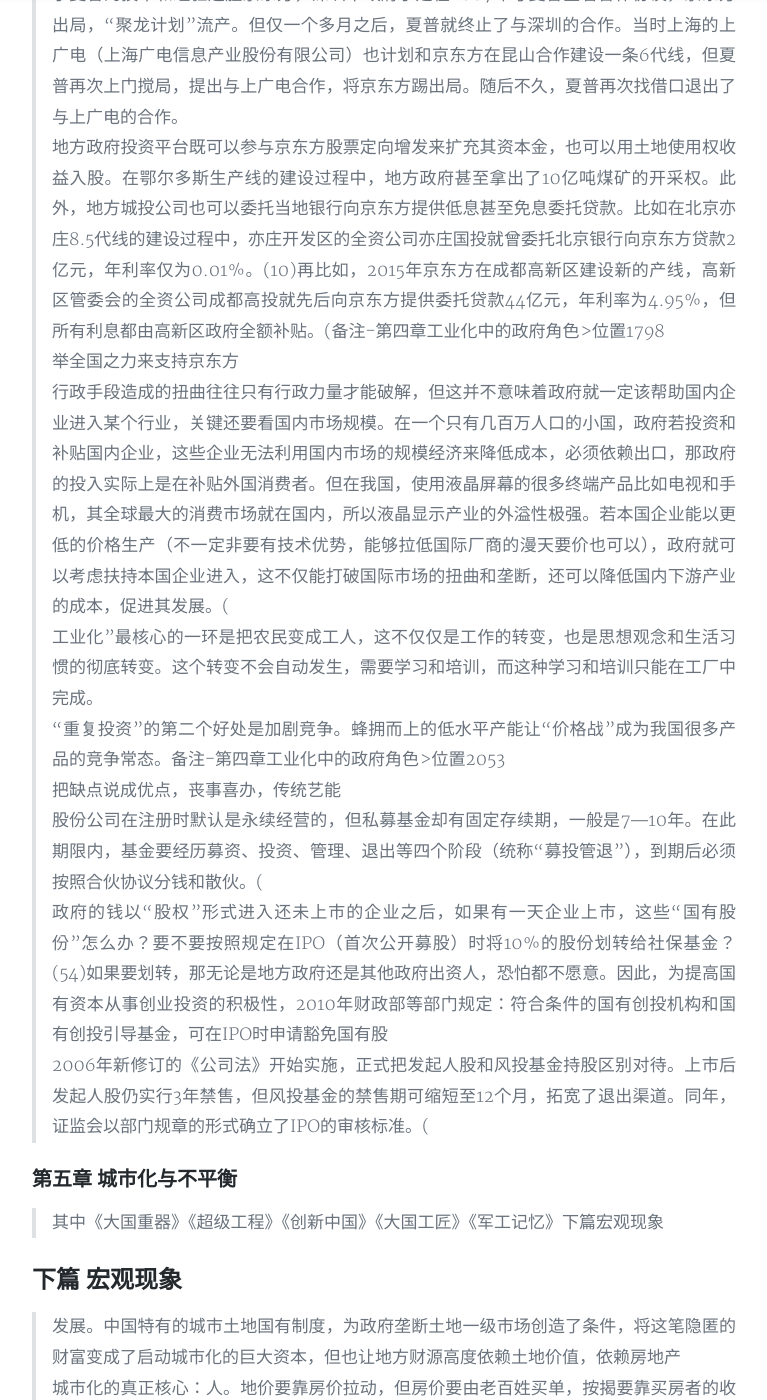
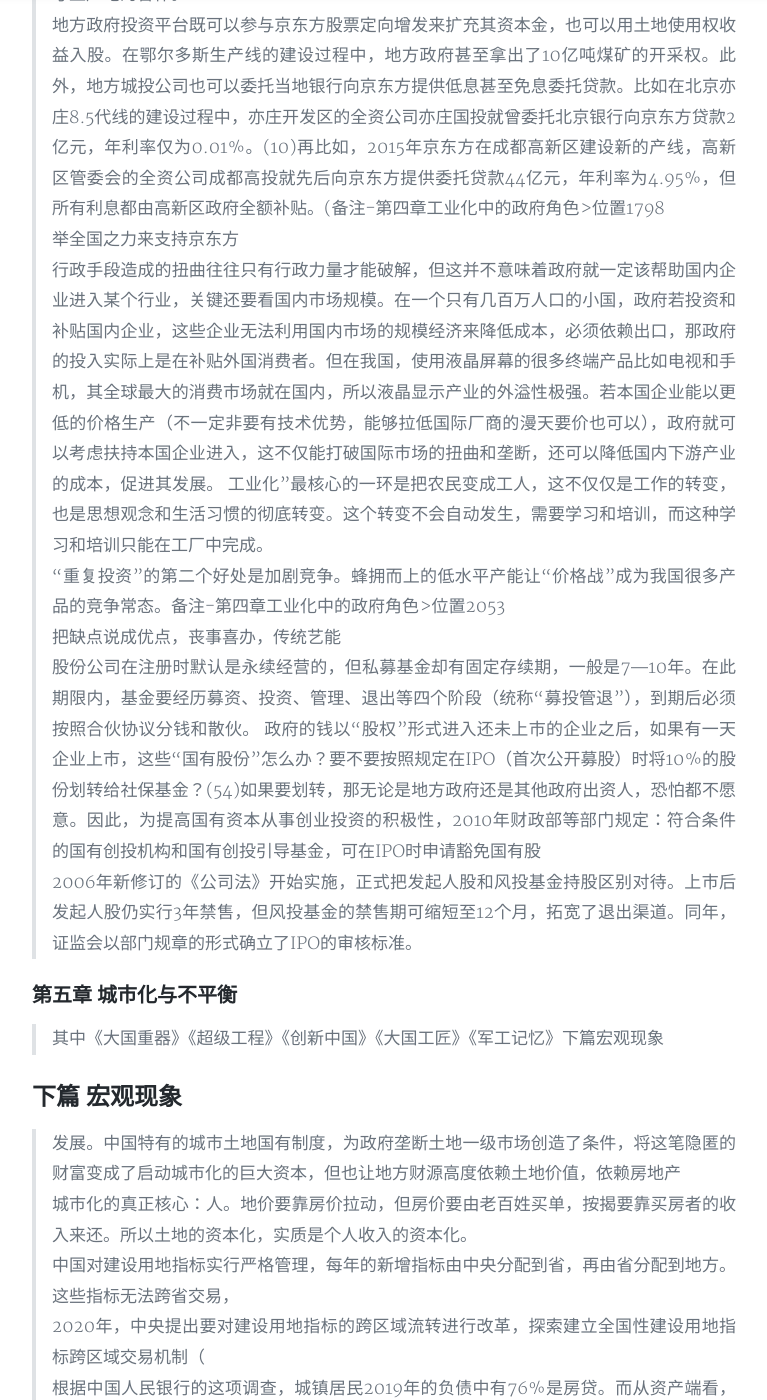
Before and after one commit to stardust1900/stardust1900.github.io, a Jekyll site: the page built from _posts/2025-01-03-notes-of-Immersed-in-the-Matter.md, in a window 1280 px wide and 1400 px high, scrolled down 4298 px. Shown: the whole window, without its empty margins (248-1015 px from the left). Built offline with Jekyll 4.4.1, drawn with Linux system fonts in a browser that asks for light colours; nearby versions of some CDN libraries; comment, search, counter and statistics services are not loaded; a style sheet for code colours, icons or effects is not loaded; some of the changed text lies outside the part shown.

Commit message:
置身事内笔记

```diff
--- a/_posts/2025-01-03-notes-of-Immersed-in-the-Matter.md
+++ b/_posts/2025-01-03-notes-of-Immersed-in-the-Matter.md
@@ -15,7 +15,7 @@
 > 在复杂的行政体系中，权力高度分散在各部门，往往没有清晰的法律界限，所以一旦涉及跨部门或跨地区事务，办起来就比较复杂，常常理不清头绪，甚至面对相互矛盾的信息。部门之间也存在互相扯皮的问题，某件事只要有一个部门反对，就不容易办成。
 > 所有规章制度都必须由人来执行和运作。同样的制度在不同的人手中，效果可能完全不同，所以无论是国家还是公司，人事制度都是组织机构的核心。我国是世界上第一个发展出完善、专业、复杂的官僚体系的国家。
 > 实际的权力运作与纸面的规章制度并不完全一致，但也绝不是任性随意的。在任何体制下，权力运作都受到两种约束：做事的能力及做事的意愿。前者取决于掌握的资源，后者取决于各方的积极性和主动性。
-> 其中《地广第十六》中就有关于国土扩张的辩论，反对方说：“秦之用兵，可谓极矣，蒙恬斥境，可谓远矣。今踰蒙恬之塞，立郡县寇虏之地，地弥远而民滋劳……张骞通殊远，纳无用，府库之藏，流于外国……”意思是边远之地物产没什么用，人也野蛮，而且那么远，制度也不容易实施，实在没必要扩张。这些话颇有道理，支持方不易反驳，于是就开始了人身攻击。(
+> 其中《地广第十六》中就有关于国土扩张的辩论，反对方说：“秦之用兵，可谓极矣，蒙恬斥境，可谓远矣。今踰蒙恬之塞，立郡县寇虏之地，地弥远而民滋劳……张骞通殊远，纳无用，府库之藏，流于外国……”意思是边远之地物产没什么用，人也野蛮，而且那么远，制度也不容易实施，实在没必要扩张。这些话颇有道理，支持方不易反驳，于是就开始了人身攻击。
 > 如果一方想做的事，另一方既有意愿也有能力做好，就叫激励相容。政府内部不仅要求上下级间激励相容，也要求工作目标和官员自身利益之间激励相容。
 > 工商工作与所在地区密不可分，但因为垂直管理，当地政府对工商系统的监督和约束都没有力度。在一系列事故尤其是2008年震动全国的“毒奶粉”事件之后，2011年中央再次改革，恢复省级以下工商部门的地方政府分级管理体制，经费和编制由地方负担，干部升迁改为地方与上级工商部门双重管理，以地方管理为主。(30)2018年机构改革后，工商局并入市场监督管理局，由地方政府分级管理。
 > 能评价和奖惩工作业绩的上级，能决定工作内容的上级，受下级工作影响最大的上级，应该尽量是同一上级。
@@ -32,7 +32,7 @@
 
 ### 第三章 政府投融资与债务
 > 一方面继续低价供应大量工业用地，招商引资；另一方面限制商住用地供给，从不断攀升的地价中赚取土地垄断收益。
-> 土地资本化的魔力，在于可以挣脱物理属性，在抽象的意义上交易承诺和希望，将过去的储蓄、现在的收入、未来的前途，统统汇聚和封存在一小片土地上，使其价值暴增。由此产生的能量不亚于科技进步，支撑起了工业化和城市化的巨大投资。经济发展的奥秘之一，正是把有形资产转变成为这种抽象资本，从而聚合跨越空间和时间的资源。(
+> 土地资本化的魔力，在于可以挣脱物理属性，在抽象的意义上交易承诺和希望，将过去的储蓄、现在的收入、未来的前途，统统汇聚和封存在一小片土地上，使其价值暴增。由此产生的能量不亚于科技进步，支撑起了工业化和城市化的巨大投资。经济发展的奥秘之一，正是把有形资产转变成为这种抽象资本，从而聚合跨越空间和时间的资源。
 > 我国政府不但拥有城市土地，也掌控着金融系统，自然会以各种方式参与实业投资，不可能置身事外。但实业投资不是买卖股票，不能随时退出，且投资过程往往不可逆：未能完成或未能正常运转的项目，前期的投入可能血本无归。所以政府一旦下场就很难抽身，常常不得不深度干预。
 > 法律规定，地方政府不能从银行贷款，2015年之前也不允许发行债券，所以政府要想借钱投资，需要成立专门的公司。(2)这类公司大都是国有独资企业，一般统称为“地方政府融资平台”。这个名称突出了其融资和负债功能，所以经济学家和财经媒体在谈及这些公司时，总是和地方债务联系在一起。但这些公司的正式名称可不是“融资平台”，而大都有“建设投资”或“投资开发”等字样，突出自身的投资功能，因此也常被统称为“城投公司”。比如芜湖建设投资有限公司（奇瑞汽车大股东）和上海城市建设投资开发总公司（即上海城投集团），都是当地国资委的全资公司。还有一些公司专门开发旅游景点，名称中一般有“旅游发展”字样，比如成都文化旅游发展集团，也是成都市政府的全资公司，
 > 开发过著名景点“宽窄巷子”。
@@ -40,7 +40,7 @@
 > 按照法律，政府不能和企业直接分享税收，但可以购买企业服务，以产业发展服务费的名义来支付约定的分成。
 > 短短三五年，地方政府就积累了天量债务。直到十年后的今天，这些债务依然没有完全化解，还存在不小的风险。
 > 有位招商业绩不错的干部分享心得：“要对招商机会有敏感度，要做一个执着的跟踪者，不能轻言放弃。要在招商中锻炼自己，做到‘铜头、铁嘴、顺风耳、橡皮腰、茶壶肚、兔子腿’。”铜头，是指敢闯、敢创造机会；铁嘴，是指能说会道，不怕磨破嘴皮；顺风耳和兔子腿，指消息灵通且行动敏捷；茶壶肚，指能喝酒、能社交。这些形容非常形象，容易理解。我当时不太懂什么是“橡皮腰”，后来听他解释：“要尊重客商，身段该软的时候要能弯得下腰，但在谈判过程中也不能随便让步，若涉及本市重要利益，该把腰挺起来的时候也要挺直了。”这些特点让我联想到了推销员。他接下来讲的话又让我想到了客服：“要关注礼仪，注重细节，做到四条。第一，要信守承诺；第二，要记得回电话，客商的电话、信息要及时回复；第三，遇到事情用最快的速度、最高的效率去处理；第四，要做个有心人，拜访客商要提前做好准备工作。”
-> 从经济发展的角度看，我国的腐败现象有两个显著特点。第一，腐败与经济高速增长长期并存。这与“腐败危害经济”这一过度简单化的主流观念冲突，以腐败为由唱空中国经济的预测屡屡落空。第二，随着改革的深入，政府和市场间关系在不断变化，腐败形式也在不断变化。20世纪80年代的腐败案件大多与价格双轨制下的“官倒”和各种“投机倒把”有关；90年代的案件则多与国企改革和国有资产流失有关；21世纪以来，与土地开发相关的案件成了主流。(
+> 从经济发展的角度看，我国的腐败现象有两个显著特点。第一，腐败与经济高速增长长期并存。这与“腐败危害经济”这一过度简单化的主流观念冲突，以腐败为由唱空中国经济的预测屡屡落空。第二，随着改革的深入，政府和市场间关系在不断变化，腐败形式也在不断变化。20世纪80年代的腐败案件大多与价格双轨制下的“官倒”和各种“投机倒把”有关；90年代的案件则多与国企改革和国有资产流失有关；21世纪以来，与土地开发相关的案件成了主流。
 > 要理解腐败和经济发展之间的关系，关键是要理解不同腐败类型的不同影响。腐败大概可以分为两类。第一类是“掠夺式”腐败，比如对私营企业敲诈勒索、向老百姓索贿、盗用挪用公款等，这类腐败对经济增长和产权保护极其有害。
 > 第二类腐败是“官商勾连共同发财式”腐败。
 > 但从经济长期健康发展来看，这类腐败会带来四大恶果。其一，长期偏重投资导致经济结构扭曲，资本收入占比高而劳动收入占比低，老百姓收入和消费增长速度偏慢。
@@ -48,21 +48,21 @@
 > 投资和信贷资源配置，把大量资金浪费在效益不高的关系户项目上，推升债务负担和风险。
 > 其三，权钱交易扩大了贫富差距。
 > 其四，地方上可能形成利益集团，不仅可能限制市场竞争，也可能破坏政治生态，出现大面积的“塌方式腐败”。
-> 美国在19世纪末和20世纪初的所谓“镀金年代”中，各类腐败现象也非常猖獗，“裙带关系”愈演愈烈，经济腐化政治，政治又反过来腐化经济，形成了所谓的“系统性腐败”（systematiccorruption）。之后经过了数十年的政治
+> 美国在19世纪末和20世纪初的所谓“镀金年代”中，各类腐败现象也非常猖獗，“裙带关系”愈演愈烈，经济腐化政治，政治又反过来腐化经济，形成了所谓的“系统性腐败”（systematiccorruption）。之后经过了数十年的政治和法治建设，才逐步缓解。
 
 ### 第四章 工业化中的政府角色
-> 和法治建设，才逐步缓解。(
+
 > 大陆花了近20年才让彩电工业价值链的95%实现了本土化，但由于没跟上液晶显示的技术变迁，一夜之间价值链的80%又需要依赖进口。(3)而主要的面板厂商都在日韩和中国台湾，他们常常联手操纵价格和供货量。2001年至2006年，三星、LG、奇美、友达、中华映管、瀚宇彩晶等六家主要企业，在韩国和中国台湾召开了共计53次“晶体会议”，协商作价和联合操纵市场，使得液晶面板一度占到电视机总成本的八成。2013年，发改委依照《价格法》（案发时候还没有《反垄断法》，后者自2008年起施行）中操纵市场价格的条款，罚了这六家企业3.5亿元。欧美也对如此恶劣的价格操纵行为做了处罚：欧盟罚了他们6.5亿欧元，美国罚了他们13亿美元。(
 > 想借助财力雄厚的深圳市政府的投资，在当地建设6代线。但信息流出后，日本夏普开始游说深圳市政府，提出甩开技术落后的京东方，帮深圳建设一条投资280亿元的7.5代线。由于夏普的技术和经验远胜京东方，深圳市政府于是在2007年与夏普签署合作协议，京东方出局，“聚龙计划”流产。但仅一个多月之后，夏普就终止了与深圳的合作。当时上海的上广电（上海广电信息产业股份有限公司）也计划和京东方在昆山合作建设一条6代线，但夏普再次上门搅局，提出与上广电合作，将京东方踢出局。随后不久，夏普再次找借口退出了与上广电的合作。
 > 地方政府投资平台既可以参与京东方股票定向增发来扩充其资本金，也可以用土地使用权收益入股。在鄂尔多斯生产线的建设过程中，地方政府甚至拿出了10亿吨煤矿的开采权。此外，地方城投公司也可以委托当地银行向京东方提供低息甚至免息委托贷款。比如在北京亦庄8.5代线的建设过程中，亦庄开发区的全资公司亦庄国投就曾委托北京银行向京东方贷款2亿元，年利率仅为0.01%。(10)再比如，2015年京东方在成都高新区建设新的产线，高新区管委会的全资公司成都高投就先后向京东方提供委托贷款44亿元，年利率为4.95%，但所有利息都由高新区政府全额补贴。(备注-第四章工业化中的政府角色>位置1798
 > 举全国之力来支持京东方
-> 行政手段造成的扭曲往往只有行政力量才能破解，但这并不意味着政府就一定该帮助国内企业进入某个行业，关键还要看国内市场规模。在一个只有几百万人口的小国，政府若投资和补贴国内企业，这些企业无法利用国内市场的规模经济来降低成本，必须依赖出口，那政府的投入实际上是在补贴外国消费者。但在我国，使用液晶屏幕的很多终端产品比如电视和手机，其全球最大的消费市场就在国内，所以液晶显示产业的外溢性极强。若本国企业能以更低的价格生产（不一定非要有技术优势，能够拉低国际厂商的漫天要价也可以），政府就可以考虑扶持本国企业进入，这不仅能打破国际市场的扭曲和垄断，还可以降低国内下游产业的成本，促进其发展。(
+> 行政手段造成的扭曲往往只有行政力量才能破解，但这并不意味着政府就一定该帮助国内企业进入某个行业，关键还要看国内市场规模。在一个只有几百万人口的小国，政府若投资和补贴国内企业，这些企业无法利用国内市场的规模经济来降低成本，必须依赖出口，那政府的投入实际上是在补贴外国消费者。但在我国，使用液晶屏幕的很多终端产品比如电视和手机，其全球最大的消费市场就在国内，所以液晶显示产业的外溢性极强。若本国企业能以更低的价格生产（不一定非要有技术优势，能够拉低国际厂商的漫天要价也可以），政府就可以考虑扶持本国企业进入，这不仅能打破国际市场的扭曲和垄断，还可以降低国内下游产业的成本，促进其发展。
 > 工业化”最核心的一环是把农民变成工人，这不仅仅是工作的转变，也是思想观念和生活习惯的彻底转变。这个转变不会自动发生，需要学习和培训，而这种学习和培训只能在工厂中完成。
 > “重复投资”的第二个好处是加剧竞争。蜂拥而上的低水平产能让“价格战”成为我国很多产品的竞争常态。备注-第四章工业化中的政府角色>位置2053
 > 把缺点说成优点，丧事喜办，传统艺能
-> 股份公司在注册时默认是永续经营的，但私募基金却有固定存续期，一般是7—10年。在此期限内，基金要经历募资、投资、管理、退出等四个阶段（统称“募投管退”），到期后必须按照合伙协议分钱和散伙。(
+> 股份公司在注册时默认是永续经营的，但私募基金却有固定存续期，一般是7—10年。在此期限内，基金要经历募资、投资、管理、退出等四个阶段（统称“募投管退”），到期后必须按照合伙协议分钱和散伙。
 > 政府的钱以“股权”形式进入还未上市的企业之后，如果有一天企业上市，这些“国有股份”怎么办？要不要按照规定在IPO（首次公开募股）时将10%的股份划转给社保基金？(54)如果要划转，那无论是地方政府还是其他政府出资人，恐怕都不愿意。因此，为提高国有资本从事创业投资的积极性，2010年财政部等部门规定：符合条件的国有创投机构和国有创投引导基金，可在IPO时申请豁免国有股
-> 2006年新修订的《公司法》开始实施，正式把发起人股和风投基金持股区别对待。上市后发起人股仍实行3年禁售，但风投基金的禁售期可缩短至12个月，拓宽了退出渠道。同年，证监会以部门规章的形式确立了IPO的审核标准。(
+> 2006年新修订的《公司法》开始实施，正式把发起人股和风投基金持股区别对待。上市后发起人股仍实行3年禁售，但风投基金的禁售期可缩短至12个月，拓宽了退出渠道。同年，证监会以部门规章的形式确立了IPO的审核标准。
 
 ### 第五章 城市化与不平衡
 > 其中《大国重器》《超级工程》《创新中国》《大国工匠》《军工记忆》下篇宏观现象
```
Also changed, not shown: other parts of _posts/2025-01-03-notes-of-Immersed-in-the-Matter.md (+6 -6 lines).
